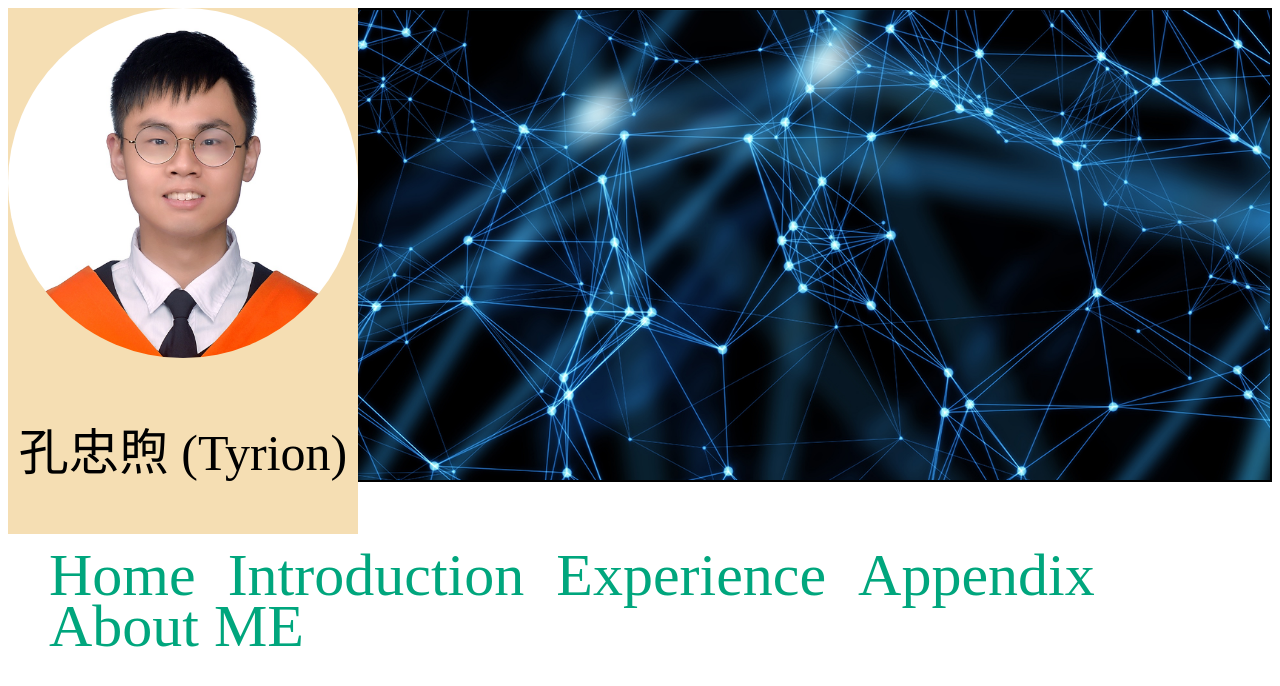
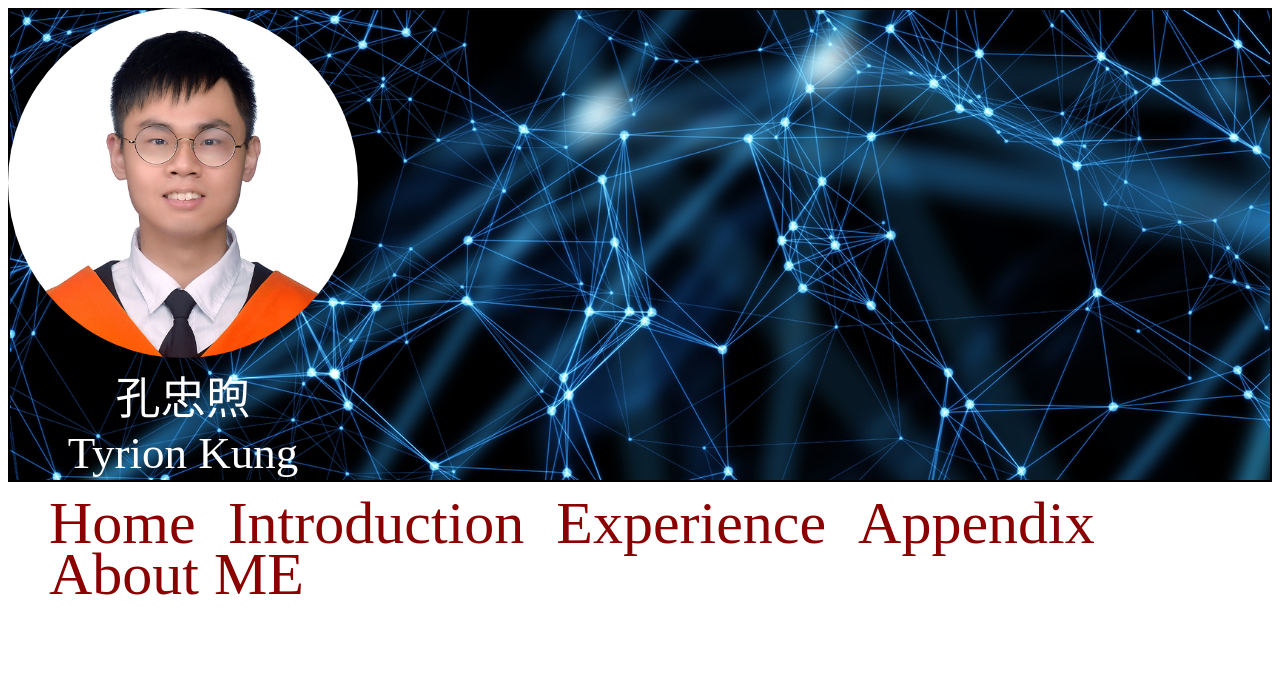
Before and after one commit to tyrion1018/Django, a Django app: page /home in a window 1280 px wide. Shown: the top 686 px of the page. Run offline with Django 3.2, Linux system fonts and the light colour scheme.

Commit message:
優化自體、名字排版

```diff
--- a/static/base.css
+++ b/static/base.css
@@ -1,6 +1,7 @@
 .name_block {
-    background-color: wheat;
+    background-color: transparent;
     float: left;
+
 }
 
 .name_block .picture {
@@ -14,8 +15,9 @@
 }
 
 .name_block .name {
-    color: black;
-    font-size: 50px;
+    margin: 0;
+    color: white;
+    font-size: 45px;
     text-align: center;
 }
 
@@ -47,7 +49,7 @@ ul.menu li {
 
 ul.menu li a {
     text-decoration: none;
-    color: #00a67d;
+    color: darkred;
     display: block;
     margin: 0 1px;
 }
--- a/templates/base.html
+++ b/templates/base.html
@@ -15,8 +15,12 @@
     <!-- 因為這是一個小區塊所以我們也使用一個div來包裹裡面的東西，並且給他一個class樣式方便我們調整-->
     <div class="picture"></div>
     <p class="name">
-        孔忠煦 (Tyrion)
+        孔忠煦
     </p>
+    <p class="name">
+        Tyrion Kung
+    </p>
+
 </div>
 
 <div class="logo"></div>
```
